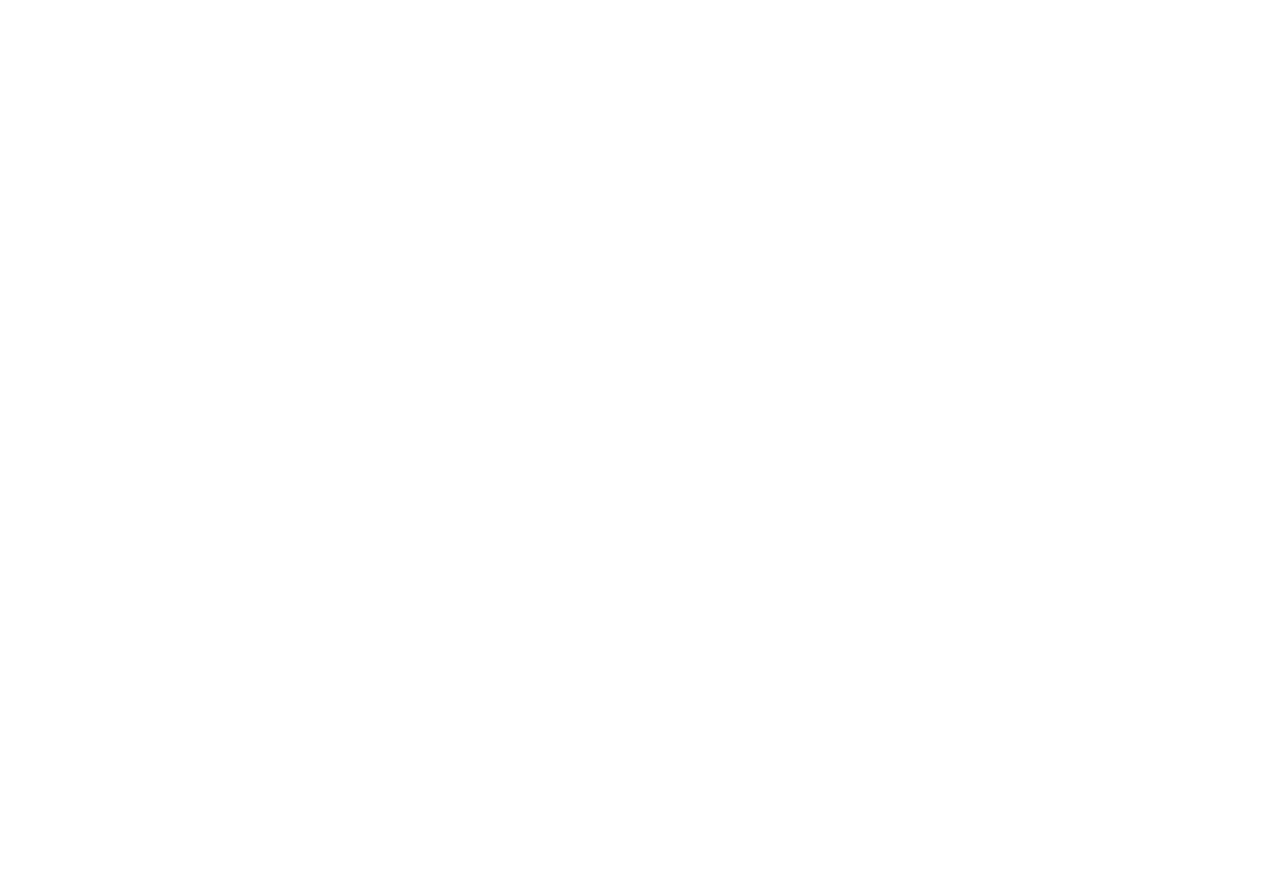
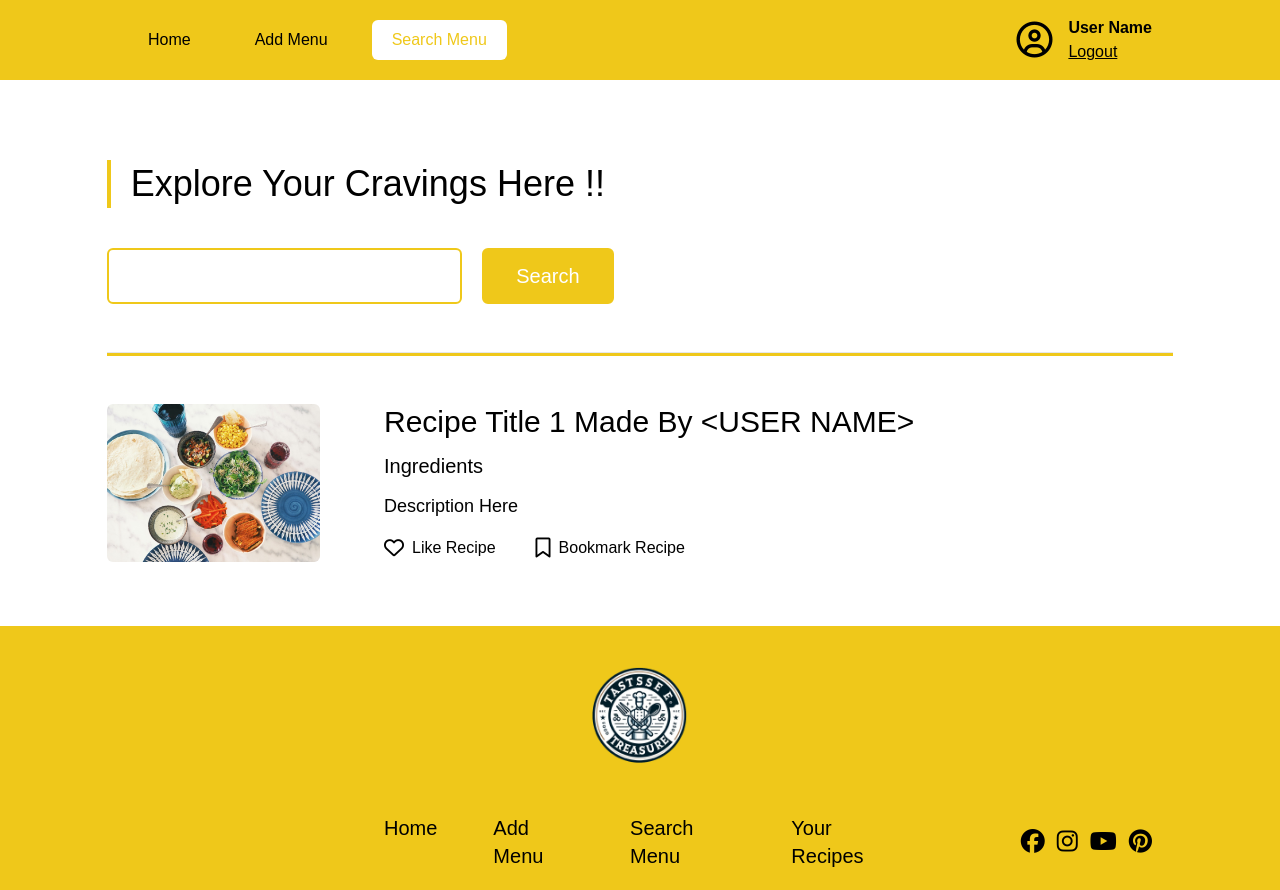
Before and after one commit to MatiSanti7/RecipeApp, a React (Vite) app: page /search-menu in a window 1280 px wide. Before the commit this address had no page. Before the commit the page ends 800 px from the top, so only its background shows below. Built offline with nearby package versions, Linux system fonts and the light colour scheme.

Commit message:
Added SearchMenu

```diff
--- a/src/App.jsx
+++ b/src/App.jsx
@@ -4,6 +4,7 @@
 import Home from "./components/Home";
 import SignUp from "./components/SignUp";
 import AddMenu from "./components/AddMenu";
+import SearchMenu from "./components/SearchMenu";
 
 function App() {
   return (
@@ -13,6 +14,7 @@
         <Route path="/login" element={<LogIn />} />
         <Route path="/home" element={<Home />} />
         <Route path="/add-menu" element={<AddMenu />} />
+        <Route path="/search-menu" element={<SearchMenu />} />
         <Route path="/signup" element={<SignUp />} />
       </Routes>
     </Router>
--- /dev/null
+++ b/src/components/SearchMenu.jsx
@@ -0,0 +1,65 @@
+import Nav from "./Nav";
+import Footer from "./Footer";
+
+const SearchMenu = () => {
+  return (
+    <div>
+      <Nav />
+      <section className="w-5/6 pt-40 pb-16 mx-auto">
+        <div className="flex items-center gap-5 mb-10">
+          <div className="w-1 h-12 bg-[#EFC81A]"></div>
+          <h1 className="text-4xl">Explore Your Cravings Here !!</h1>
+        </div>
+        <div className="flex items-center gap-5 ">
+          <input
+            type="text"
+            name=""
+            id=""
+            className="w-1/3 text-xl border-2 border-[#EFC81A] rounded-md focus:outline-none py-3 px-5"
+          />
+          <button className="bg-[#EFC81A] text-xl px-8 rounded-md text-white py-3 border-[#EFC81A] border-2">
+            Search
+          </button>
+        </div>
+        <hr className="h-1 w-full bg-[#EFC81A] my-12" />
+        <div className="flex flex-col gap-8">
+          <div className="flex gap-16">
+            <img
+              src="./src/assets/img/image-1.png"
+              alt=""
+              className="object-cover w-1/5 rounded-md"
+            />
+            <div className="flex flex-col justify-between 4/5">
+              <div className="flex flex-col gap-3">
+                <h2 className="text-3xl font-medium">
+                  Recipe Title 1 Made By {"<USER NAME>"}
+                </h2>
+                <strong className="text-xl font-normal">Ingredients</strong>
+                <p className="text-lg">Description Here</p>
+              </div>
+              <div className="flex gap-10">
+                <div className="flex items-center gap-2 text-xl">
+                  <i
+                    className="cursor-pointer fa fa-heart-o hover:text-red-600"
+                    aria-hidden="true"
+                  ></i>
+                  <small>Like Recipe</small>
+                </div>
+                <div className="flex items-center gap-2 text-xl">
+                  <i
+                    className="fa fa-bookmark-o hover:text-[#EFC81A] cursor-pointer"
+                    aria-hidden="true"
+                  ></i>
+                  <small>Bookmark Recipe</small>
+                </div>
+              </div>
+            </div>
+          </div>
+        </div>
+      </section>
+      <Footer />
+    </div>
+  );
+};
+
+export default SearchMenu;
```
